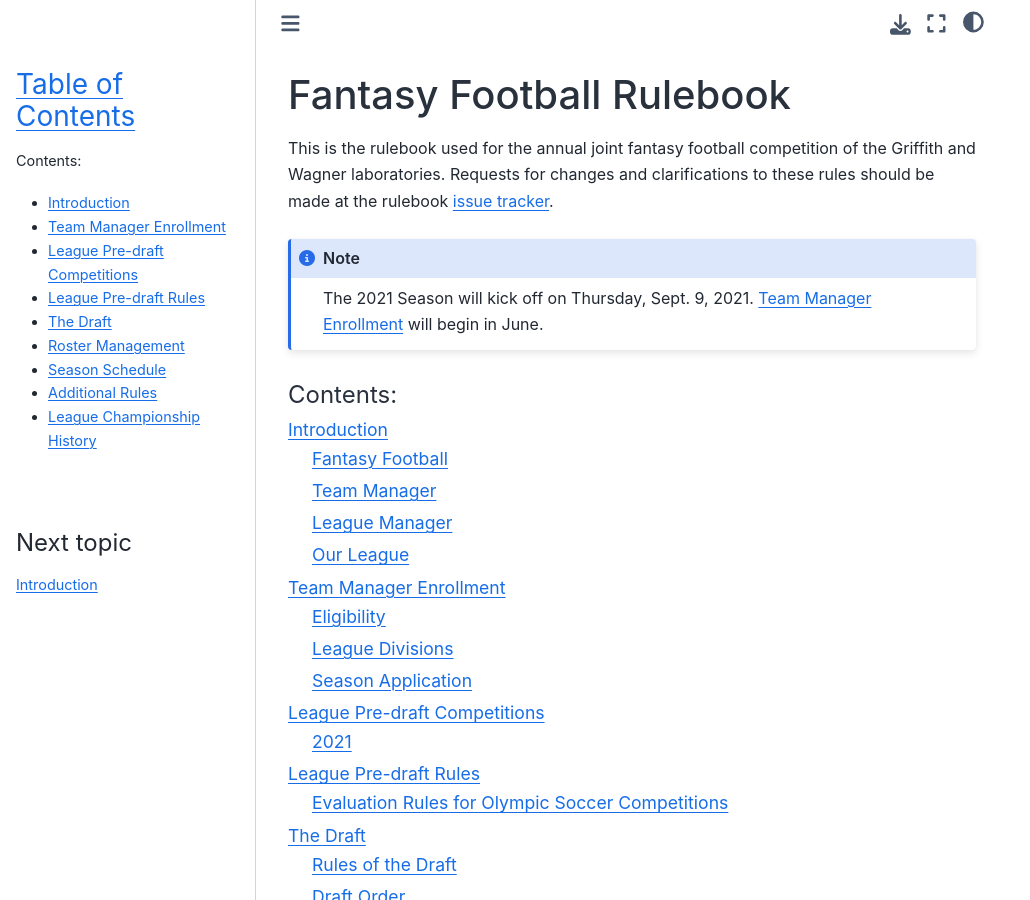
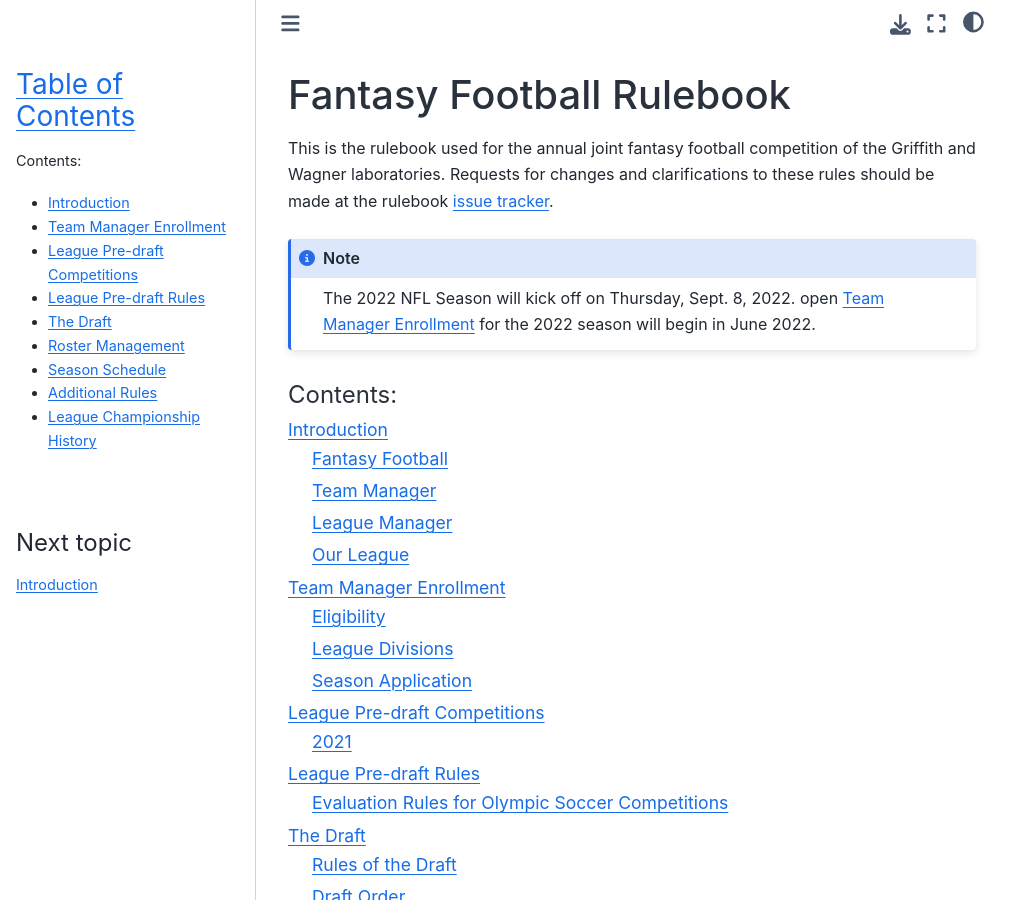
Before and after one commit to GenomicMedLab/fantasy-football-rulebook, a Sphinx documentation site: the page built from docs/index.rst, in a window 1280 px wide and 900 px high. Shown: the whole window, without its empty margins (0-1030 px from the left). Built offline with Sphinx 7.4.7 and the Sphinx Book theme 1.1.4, drawn with Linux system fonts in a browser that asks for light colours.

Commit message:
update open enrollment note

```diff
--- a/docs/index.rst
+++ b/docs/index.rst
@@ -8,8 +8,8 @@
 should be made at the rulebook `issue tracker`_.
 
 .. note::
-   The 2021 Season will kick off on Thursday, Sept. 9, 2021. :ref:`enrollment` will
-   begin in June.
+   The 2022 NFL Season will kick off on Thursday, Sept. 8, 2022. open :ref:`enrollment` for the
+   2022 season will begin in June 2022.
 
 .. toctree::
    :maxdepth: 2
```
